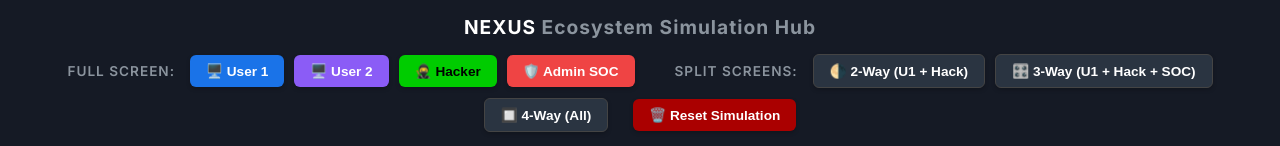
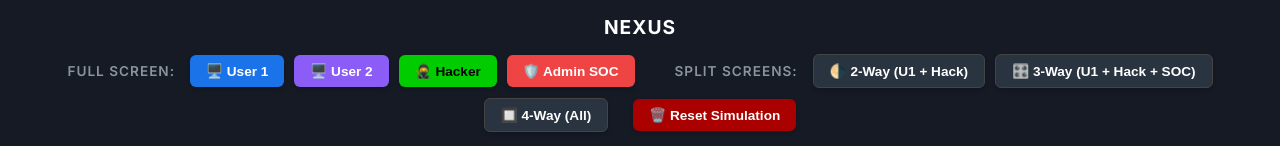
Before and after one commit to reddy1824/NEXUS-Ecosystem-Hub, a plain HTML site: page index.html in a window 1280 px wide. Shown: the top 146 px of the page. Drawn offline with nearby package versions, Linux system fonts and the light colour scheme.

Commit message:
Update index.html

```diff
--- a/index.html
+++ b/index.html
@@ -140,7 +140,7 @@
 <body>
 
     <div class="header">
-        <div class="header-title"><span>NEXUS</span> Ecosystem Simulation Hub</div>
+        <div class="header-title"><span>NEXUS</span> </div>
 
         <div class="controls-row">
             <span class="control-label">Full Screen:</span>
```
